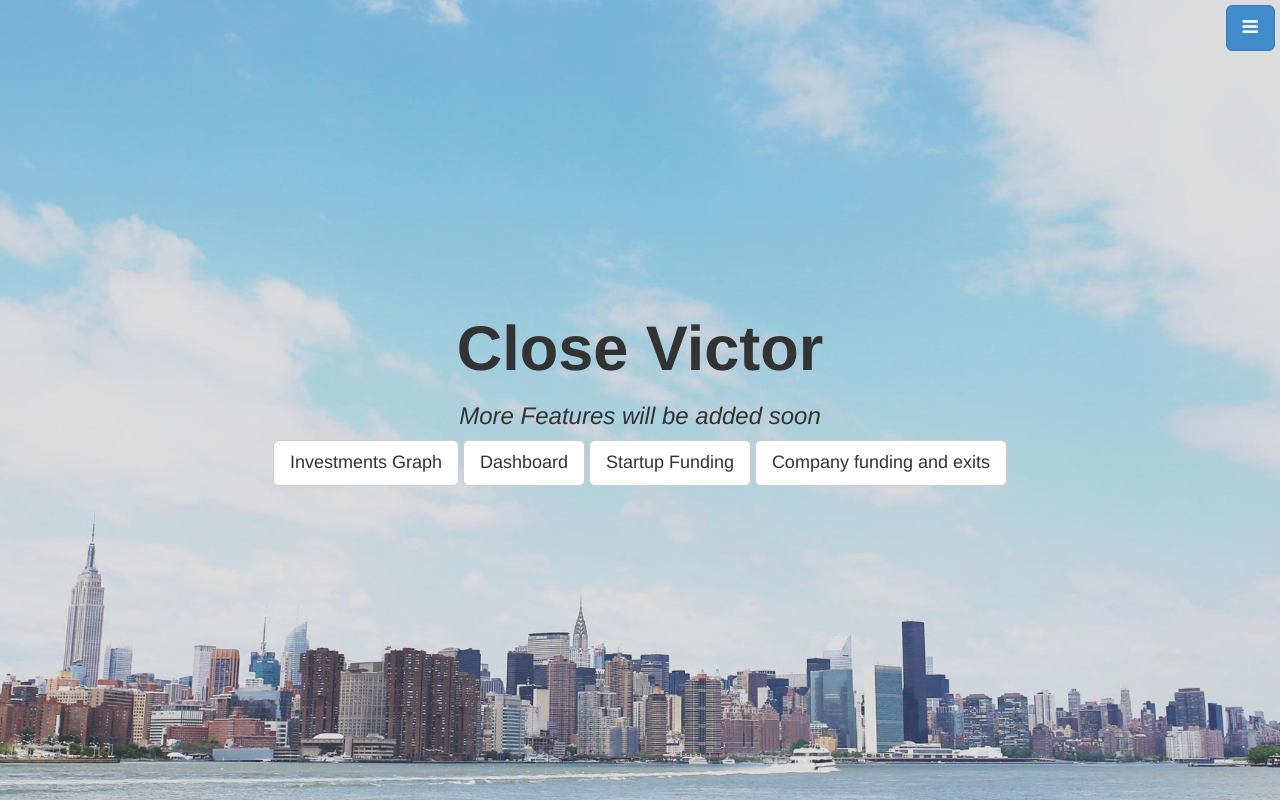
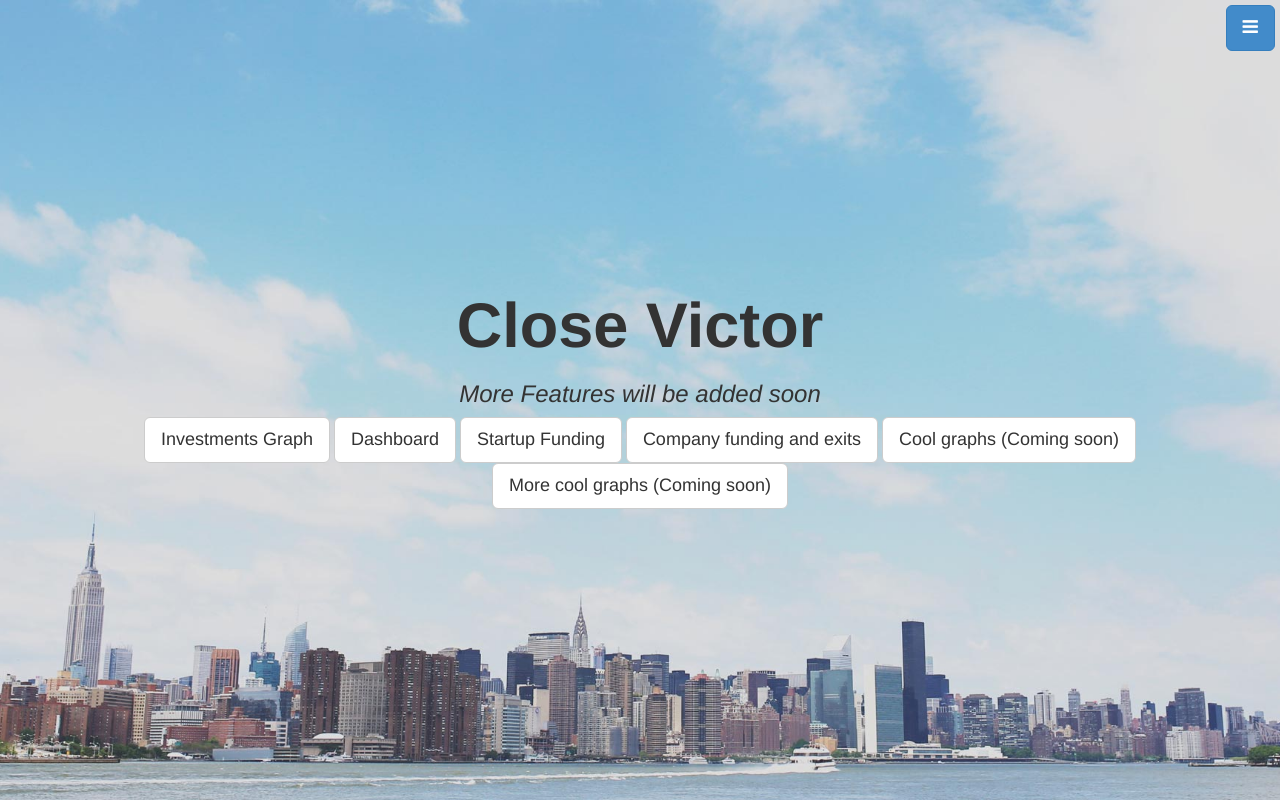
Before and after one commit to victormoussalem/close_victor, a Flask app: page / in a window 1280 px wide. Shown: the top 804 px of the page. Run offline with Flask 2, Linux system fonts and the light colour scheme; some libraries are stand-ins or nearby versions.

Commit message:
added buttons to front page

```diff
--- a/app/templates/close-victor-index.html
+++ b/app/templates/close-victor-index.html
@@ -51,6 +51,9 @@
             <a href="/static/dropbox" class="btn btn-default btn-lg">Dashboard</a>
             <a href="/startup-funding" class="btn btn-default btn-lg">Startup Funding</a>
             <a href="/static/funding" class="btn btn-default btn-lg">Company funding and exits</a>
+            <a href="#" class="btn btn-default btn-lg">Cool graphs (Coming soon)</a>
+            <a href="#" class="btn btn-default btn-lg">More cool graphs (Coming soon)</a>
+<!--            <a href="/static/redirect" class="btn btn-default btn-lg">Interactive Investments Graphs</a>  -->
         </div>
     </div>
     <!-- /Full Page Image Header Area -->
```
